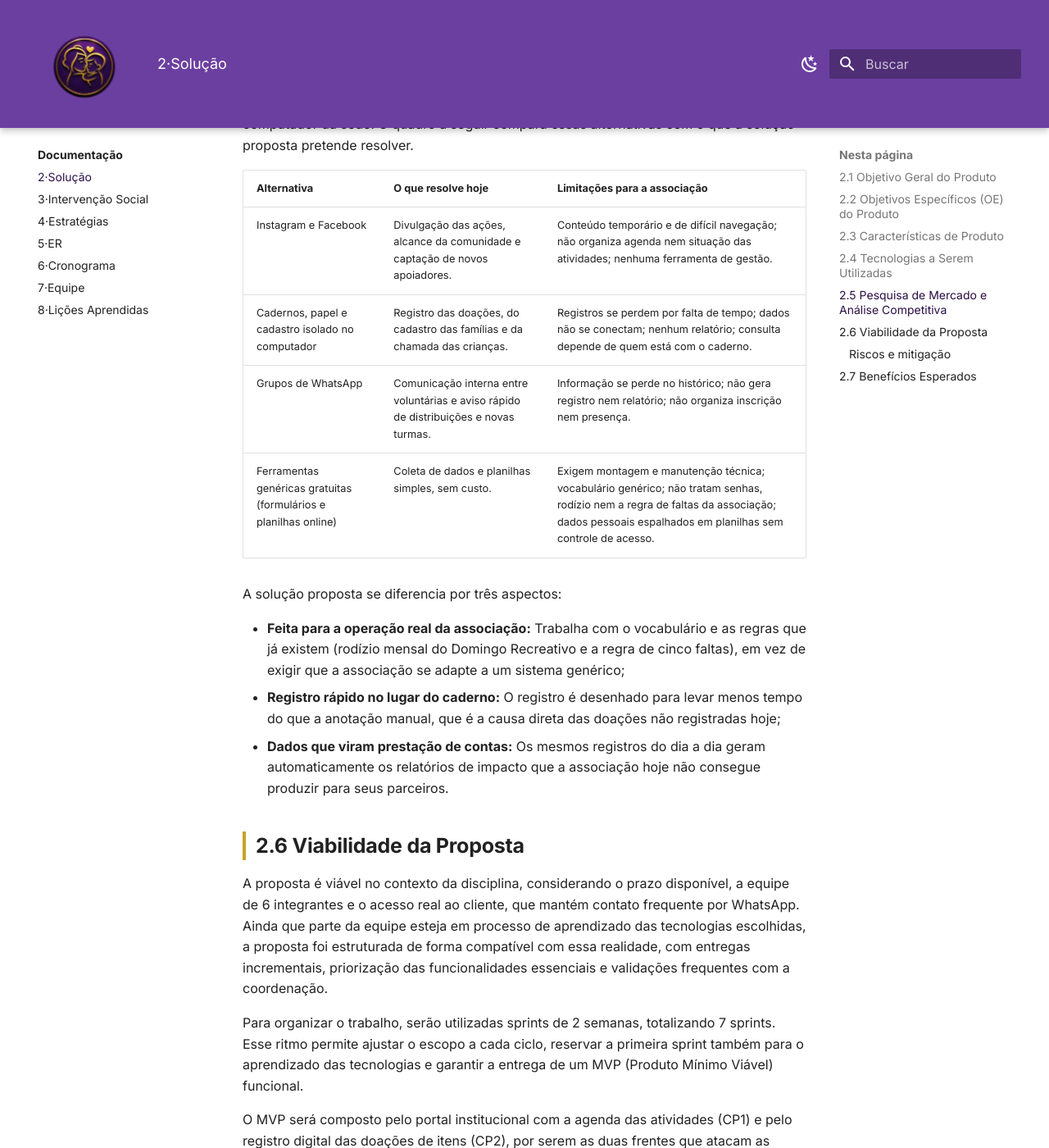
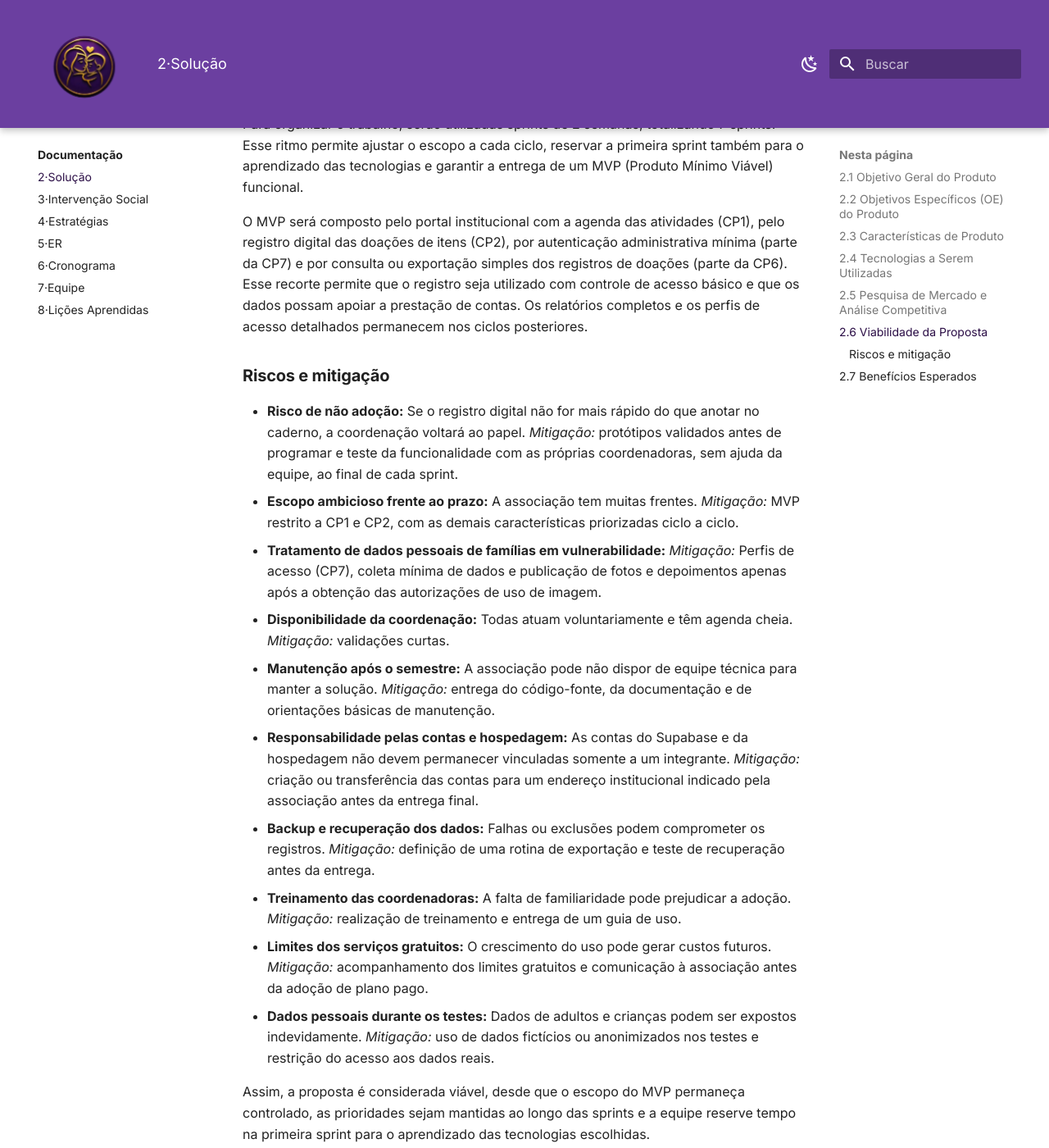
Before and after one commit to mdsreq-fga-unb/REQ-2026.2-T01-MaesGuerreiras, an MkDocs documentation site: the page built from docs/02-solucao/index.md, in a window 1280 px wide and 1400 px high, scrolled down 4075 px. Shown: the whole window at 82% size. Built offline with MkDocs 1.6.1 and Material for MkDocs 9.7.7, drawn with Linux system fonts in a browser that asks for light colours; some of the changed text lies outside the part shown.

Commit message:
Corrige feedback da issue 4 sobre solução proposta

```diff
--- a/docs/02-solucao/index.md
+++ b/docs/02-solucao/index.md
@@ -8,7 +8,7 @@
 
 O objetivo do produto é substituir os controles manuais da Associação Mães Guerreiras (cadernos de
 doações, cadastro isolado no computador da sede e listas de chamada em papel) por uma plataforma
-web simples, que registre em poucos cliques as doações de itens recebidas e distribuídas, o cadastro das
+web simples, que registre as doações de itens recebidas e distribuídas, o cadastro das
 famílias e a presença nas atividades, e que transforme esses registros em relatórios de impacto capazes
 de sustentar a prestação de contas aos parceiros. A plataforma oferece ainda um canal institucional
 próprio, onde a comunidade encontra a agenda atualizada das atividades, sua situação atual e as formas
@@ -36,13 +36,13 @@
 
 | ID | Característica de Produto (CP) | Descrição resumida | VN | Valor de negócio (VN) principal |
 | :--- | :--- | :--- | :--- | :--- |
-| CP1 | Portal institucional e agenda de atividades | A solução deverá apresentar a história da associação, seus parceiros e a agenda das atividades com dias, horários e situação atual (ativa, suspensa ou dependente de doação), além de exibir as formas de doar já divulgadas pela associação, incluindo o endereço da sede. | VN1 | Informação sempre acessível à comunidade e aos apoiadores, sem depender de destaques do Instagram, de panfletos ou do grupo de WhatsApp. |
-| CP2 | Registro de doações de itens | A solução deverá permitir registrar, de forma rápida, as doações de itens recebidas (alimentos, roupas, brinquedos, cestas básicas) e sua distribuição, substituindo os cadernos usados atualmente. | VN2 | Fim da perda de registros por falta de tempo e visibilidade sobre o que entra e o que é distribuído. |
-| CP3 | Cadastro de famílias e participantes | A solução deverá centralizar o cadastro das famílias (nome, idade, endereço e telefone), permitindo que uma mesma família participe de várias atividades e que esse histórico fique registrado em conjunto. | VN3 | Substituição do cadastro isolado no computador da sede por um registro único, consultável por todas as coordenadoras. |
-| CP4 | Inscrição em atividades e organização do atendimento | A solução deverá apoiar a inscrição nas atividades e a organização do atendimento da Sacola Verde, hoje feita por ordem de chegada com entrega de senhas, registrando quem foi atendido em cada distribuição. | VN4 | Atendimento mais organizado e justo, com registro de quem foi atendido em cada entrega. |
-| CP5 | Chamada digital e controle de frequência | A solução deverá permitir o registro de presença nas atividades que fazem chamada (Reforço Escolar, futebol e Domingo Recreativo) e sinalizar à coordenação quando uma criança atingir cinco faltas sem justificativa, conforme a regra já praticada pela associação. | VN5 | Fim da conferência manual em papel e aplicação consistente da regra de faltas, liberando vagas para outras crianças. |
-| CP6 | Relatórios e indicadores de impacto | A solução deverá gerar relatórios simples a partir dos dados registrados: doações recebidas por período e por tipo de item, famílias atendidas, presença nas atividades e número de voluntários envolvidos. | VN6 | Prestação de contas a parceiros como CEASA-DF, ASFA e UDF e argumento concreto para captar novos apoiadores. |
-| CP7 | Perfis de acesso e proteção de dados | A solução deverá oferecer acesso ao painel administrativo por perfil, conforme a responsabilidade de cada coordenadora, protegendo os dados pessoais das famílias atendidas. | VN7 | Segurança dos dados das famílias em situação de vulnerabilidade e conformidade com a LGPD. |
+| CP1 | Portal institucional e agenda de atividades | Disponibilização das informações institucionais e das atividades da associação. | VN1 | Centralização das informações destinadas à comunidade e aos apoiadores. |
+| CP2 | Registro de doações de itens | Gestão das doações de itens recebidas e distribuídas. | VN2 | Redução de registros de doações não realizados e maior visibilidade sobre os itens recebidos e distribuídos. |
+| CP3 | Cadastro de famílias e participantes | Gestão dos dados das famílias e participantes atendidos. | VN3 | Centralização dos dados atualmente mantidos de forma isolada. |
+| CP4 | Inscrição em atividades e organização do atendimento | Gestão das inscrições e dos atendimentos nas atividades. | VN4 | Organização e rastreabilidade dos atendimentos realizados. |
+| CP5 | Chamada digital e controle de frequência | Gestão da frequência dos participantes nas atividades. | VN5 | Redução da conferência manual de presença e apoio à aplicação da regra de faltas. |
+| CP6 | Relatórios e indicadores de impacto | Acompanhamento dos resultados e indicadores da associação. | VN6 | Apoio à prestação de contas e à captação de novos apoiadores. |
+| CP7 | Perfis de acesso e proteção de dados | Controle de acesso e proteção dos dados tratados pela solução. | VN7 | Proteção dos dados das famílias atendidas e conformidade com a LGPD. |
 
 O quadro a seguir apresenta a contribuição de cada característica para os Objetivos Específicos (OE1 a
 OE6) definidos na seção anterior.
@@ -74,26 +74,18 @@
 
 ## 2.5 Pesquisa de Mercado e Análise Competitiva
 
-A associação não utiliza hoje nenhum sistema de gestão. Suas ferramentas atuais são as redes sociais, os
-grupos de WhatsApp, os cadernos de anotação e um cadastro isolado no computador da sede. O quadro
-a seguir compara essas alternativas com o que a solução proposta pretende resolver.
+Foram pesquisadas soluções disponíveis no mercado destinadas à gestão de organizações sociais,
+beneficiários, doações e indicadores de impacto.
 
-| Alternativa | O que resolve hoje | Limitações para a associação |
+| Solução similar | Recursos relacionados à proposta | Limitações em relação ao contexto da associação |
 | :--- | :--- | :--- |
-| Instagram e Facebook | Divulgação das ações, alcance da comunidade e captação de novos apoiadores. | Conteúdo temporário e de difícil navegação; não organiza agenda nem situação das atividades; nenhuma ferramenta de gestão. |
-| Cadernos, papel e cadastro isolado no computador | Registro das doações, do cadastro das famílias e da chamada das crianças. | Registros se perdem por falta de tempo; dados não se conectam; nenhum relatório; consulta depende de quem está com o caderno. |
-| Grupos de WhatsApp | Comunicação interna entre voluntárias e aviso rápido de distribuições e novas turmas. | Informação se perde no histórico; não gera registro nem relatório; não organiza inscrição nem presença. |
-| Ferramentas genéricas gratuitas (formulários e planilhas online) | Coleta de dados e planilhas simples, sem custo. | Exigem montagem e manutenção técnica; vocabulário genérico; não tratam senhas, rodízio nem a regra de faltas da associação; dados pessoais espalhados em planilhas sem controle de acesso. |
+| [Bússola Social](https://www.bussolasocial.com.br/) | Gestão de projetos, beneficiários, indicadores, evidências, inscrições e relatórios de impacto. | Não apresenta foco específico no controle de doações de itens, na chamada das atividades ou nas regras próprias da associação. |
+| [Ongsys](https://site.ongsys.com.br/) | Gestão financeira por projeto, doadores, voluntários, documentos, relatórios e prestação de contas. | Possui maior foco financeiro, contábil e administrativo do que no acompanhamento cotidiano das famílias e atividades oferecidas. |
+| [Trackmob](https://trackmob.com.br/) | Gestão de doadores, doações financeiras, relacionamento e captação de recursos. | É orientada principalmente à captação e ao processamento de doações financeiras, enquanto a proposta trata doações de itens. |
 
-A solução proposta se diferencia por três aspectos:
-
-- **Feita para a operação real da associação:** Trabalha com o vocabulário e as regras que já existem
-  (rodízio mensal do Domingo Recreativo e a regra de cinco faltas), em vez de exigir que a associação
-  se adapte a um sistema genérico;
-- **Registro rápido no lugar do caderno:** O registro é desenhado para levar menos tempo do que a
-  anotação manual, que é a causa direta das doações não registradas hoje;
-- **Dados que viram prestação de contas:** Os mesmos registros do dia a dia geram automaticamente
-  os relatórios de impacto que a associação hoje não consegue produzir para seus parceiros.
+As soluções analisadas centralizam dados e apoiam a produção de relatórios, mas não reúnem, no mesmo
+fluxo, o registro de doações de itens, a gestão das famílias, as inscrições e a frequência conforme as
+regras praticadas pelas Mães Guerreiras. A solução proposta busca atender esse contexto específico.
 
 ## 2.6 Viabilidade da Proposta
 
@@ -107,10 +99,11 @@
 permite ajustar o escopo a cada ciclo, reservar a primeira sprint também para o aprendizado das
 tecnologias e garantir a entrega de um MVP (Produto Mínimo Viável) funcional.
 
-O MVP será composto pelo portal institucional com a agenda das atividades (CP1) e pelo registro digital
-das doações de itens (CP2), por serem as duas frentes que atacam as dores mais imediatas relatadas pela
-associação: a informação dispersa e as doações que se perdem por não serem registradas. As demais
-características (CP3 a CP7) seguem nos ciclos posteriores, conforme a priorização do backlog.
+O MVP será composto pelo portal institucional com a agenda das atividades (CP1), pelo registro digital
+das doações de itens (CP2), por autenticação administrativa mínima (parte da CP7) e por consulta ou
+exportação simples dos registros de doações (parte da CP6). Esse recorte permite que o registro seja
+utilizado com controle de acesso básico e que os dados possam apoiar a prestação de contas. Os
+relatórios completos e os perfis de acesso detalhados permanecem nos ciclos posteriores.
 
 ### Riscos e mitigação
 
@@ -124,6 +117,19 @@
   autorizações de uso de imagem.
 - **Disponibilidade da coordenação:** Todas atuam voluntariamente e têm agenda cheia. *Mitigação:*
   validações curtas.
+- **Manutenção após o semestre:** A associação pode não dispor de equipe técnica para manter a
+  solução. *Mitigação:* entrega do código-fonte, da documentação e de orientações básicas de manutenção.
+- **Responsabilidade pelas contas e hospedagem:** As contas do Supabase e da hospedagem não devem
+  permanecer vinculadas somente a um integrante. *Mitigação:* criação ou transferência das contas
+  para um endereço institucional indicado pela associação antes da entrega final.
+- **Backup e recuperação dos dados:** Falhas ou exclusões podem comprometer os registros.
+  *Mitigação:* definição de uma rotina de exportação e teste de recuperação antes da entrega.
+- **Treinamento das coordenadoras:** A falta de familiaridade pode prejudicar a adoção. *Mitigação:*
+  realização de treinamento e entrega de um guia de uso.
+- **Limites dos serviços gratuitos:** O crescimento do uso pode gerar custos futuros. *Mitigação:*
+  acompanhamento dos limites gratuitos e comunicação à associação antes da adoção de plano pago.
+- **Dados pessoais durante os testes:** Dados de adultos e crianças podem ser expostos indevidamente.
+  *Mitigação:* uso de dados fictícios ou anonimizados nos testes e restrição do acesso aos dados reais.
 
 Assim, a proposta é considerada viável, desde que o escopo do MVP permaneça controlado, as
 prioridades sejam mantidas ao longo das sprints e a equipe reserve tempo na primeira sprint para o
@@ -131,8 +137,8 @@
 
 ## 2.7 Benefícios Esperados
 
-- **Para o cliente:** Fim da perda de registros de doações por falta de tempo; visibilidade sobre o que a
-  associação recebe e distribui; relatórios prontos para prestação de contas a CEASA-DF, ASFA, UDF e
+- **Para o cliente:** Redução do percentual de doações sem registro; visibilidade sobre o que a
+  associação recebe e distribui; apoio à prestação de contas a CEASA-DF, ASFA, UDF e
   demais parceiros, hoje inexistentes; redução do trabalho manual da coordenação com cadernos e
   listas de chamada; acesso organizado por perfil entre as cinco coordenadoras; e um canal
   institucional próprio que mostra o trabalho realizado de forma permanente, apoiando a captação de
@@ -140,3 +146,8 @@
 - **Para os usuários:** Famílias beneficiárias com informação clara sobre o que está ativo, em que dias e
   horários, e como participar; voluntárias e voluntários com um canal claro para saber onde ajudar; e
   doadores com informação objetiva sobre o que a associação precisa e como entregar suas doações.
+
+Como metas iniciais verificáveis, a equipe pretende permitir o registro de uma doação em até dois
+minutos durante o teste com as coordenadoras e reduzir em pelo menos 80% a quantidade de doações sem
+registro em comparação com a linha de base levantada antes da implantação. As metas serão confirmadas
+com a cliente durante a validação do MVP.
--- a/docs/05-er/index.md
+++ b/docs/05-er/index.md
@@ -139,7 +139,7 @@
 | Momentos do ScrumXP | Atividades da ER | Prática | Técnica | Resultados Esperados |
 | :--- | :--- | :--- | :--- | :--- |
 | Planejamento da Release | Elicitação e Descoberta | Levantamento de Requisitos | Entrevistas, Observação in loco, Análise Documental, Brainstorming | Rotinas manuais da associação compreendidas e requisitos de alto nível identificados. |
-| Planejamento da Release | Análise e Consenso | Priorização de Requisitos | Priorização MoSCoW, Análise de Custo/Benefício | Escopo do MVP (CP1 e CP2) priorizado e acordado com a coordenação. |
+| Planejamento da Release | Análise e Consenso | Priorização de Requisitos | Priorização MoSCoW, Análise de Custo/Benefício | Escopo do MVP (CP1, CP2, autenticação mínima e consulta ou exportação simples das doações) priorizado e acordado com a coordenação. |
 | Planejamento da Release | Declaração | Registro dos Requisitos | Temas, Épicos e User Stories | User stories registradas com o vocabulário usado pela associação. |
 | Planejamento da Sprint | Elicitação e Descoberta | Refinamento de Requisitos | Entrevistas, Análise Documental, Análise de Tarefas | Requisitos refinados a partir das rotinas reais das coordenadoras e preparados para a sprint. |
 | Planejamento da Sprint | Análise e Consenso | Análise de Dependências e Viabilidade | Discussões em Equipe | Consenso sobre dependências, viabilidade técnica e prioridades da sprint. |
```
Also changed, not shown: other parts of docs/02-solucao/index.md (+3 -3 lines), docs/06-cronograma/index.md (+4 -4 lines).
